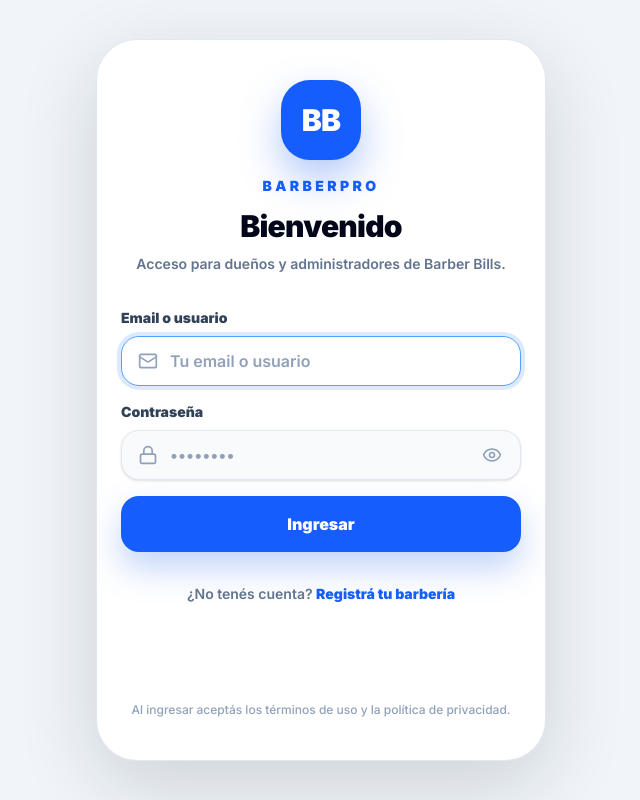
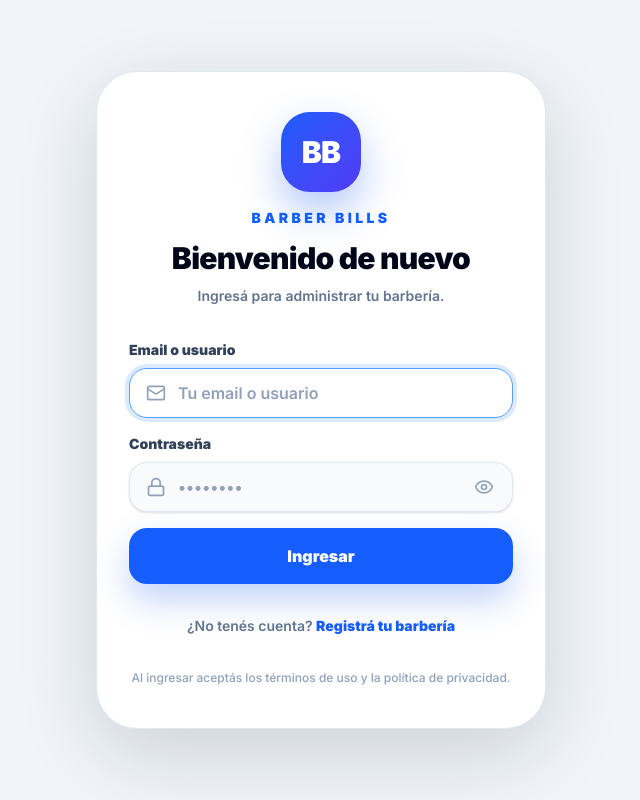
Before and after one commit to nebula-ar/bills, a Next.js app: page /login in a window 1280 px wide. Shown: the whole page, without its empty margins (319-959 px from the left). Built offline with nearby package versions, Linux system fonts and the light colour scheme; no server answers; what module would draw is missing.

Commit message:
feat: login adaptable al alto de pantalla, UX mejorada y nombre Barber Bills

```diff
--- a/src/app/login/page.tsx
+++ b/src/app/login/page.tsx
@@ -15,19 +15,18 @@ export default async function LoginPage({ searchParams }: LoginPageProps) {
   const hasError = Boolean(getSingleParam(params.error));
 
   return (
-    <main className="flex min-h-[100dvh] items-center bg-slate-100 px-4 py-6 pb-[max(1.5rem,env(safe-area-inset-bottom))] text-slate-950 sm:px-6 sm:py-10">
-      <section className="mx-auto flex w-full max-w-md flex-col justify-between gap-8 overflow-hidden rounded-[2.5rem] bg-white px-6 py-8 shadow-[0_24px_80px_rgba(15,23,42,0.16)] ring-1 ring-slate-200 sm:min-h-[720px] sm:py-10">
-        <div className="grid gap-8">
+    <main className="flex min-h-[100dvh] flex-col bg-slate-100 text-slate-950 sm:items-center sm:justify-center sm:px-6 sm:py-10">
+      <section className="flex w-full flex-1 flex-col bg-white px-6 pb-[max(1.5rem,env(safe-area-inset-bottom))] pt-[max(2rem,env(safe-area-inset-top))] sm:min-h-0 sm:max-w-md sm:flex-none sm:rounded-[2.5rem] sm:px-8 sm:py-10 sm:shadow-[0_24px_80px_rgba(15,23,42,0.16)] sm:ring-1 sm:ring-slate-200">
+        {/* Marca + formulario: centrados verticalmente en el alto disponible */}
+        <div className="flex flex-1 flex-col justify-center gap-8 sm:flex-none">
           <div className="grid justify-items-center gap-4 text-center">
-            <div className="grid size-20 place-items-center rounded-[1.8rem] bg-blue-600 text-white shadow-[0_18px_40px_rgba(37,99,235,0.35)]">
+            <div className="grid size-20 place-items-center rounded-[1.8rem] bg-gradient-to-br from-blue-600 to-indigo-600 text-white shadow-[0_18px_40px_rgba(37,99,235,0.35)]">
               <span className="text-3xl font-black tracking-tight">BB</span>
             </div>
             <div>
-              <p className="text-sm font-black uppercase tracking-[0.24em] text-blue-600">BarberPro</p>
-              <h1 className="mt-3 text-3xl font-black tracking-tight text-slate-950">Bienvenido</h1>
-              <p className="mt-2 text-sm font-semibold leading-6 text-slate-500">
-                Acceso para dueños y administradores de Barber Bills.
-              </p>
+              <p className="text-sm font-black uppercase tracking-[0.24em] text-blue-600">Barber Bills</p>
+              <h1 className="mt-3 text-3xl font-black tracking-tight text-slate-950">Bienvenido de nuevo</h1>
+              <p className="mt-2 text-sm font-semibold leading-6 text-slate-500">Ingresá para administrar tu barbería.</p>
             </div>
           </div>
 
@@ -47,7 +46,7 @@ export default async function LoginPage({ searchParams }: LoginPageProps) {
           </p>
         </div>
 
-        <p className="pt-8 text-center text-xs font-medium leading-5 text-slate-400">
+        <p className="shrink-0 pt-8 text-center text-xs font-medium leading-5 text-slate-400">
           Al ingresar aceptás los términos de uso y la política de privacidad.
         </p>
       </section>
```
